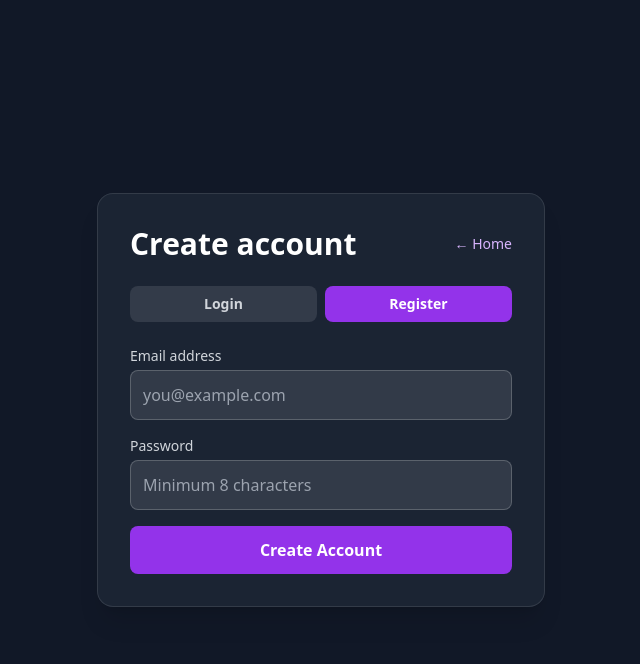
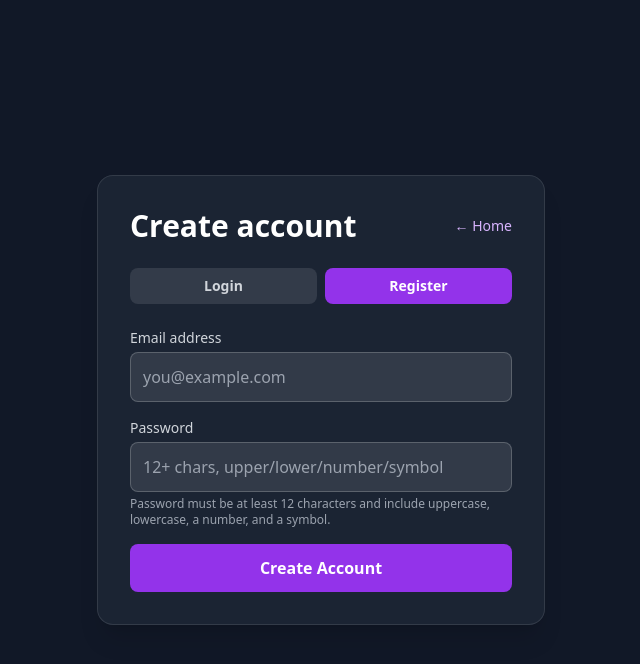
Before and after one commit to karthikurao/Voyara, a Next.js app: page /login in a window 1280 px wide. Both pictures are taken after a click on the tab "Register". Shown: the top 664 px of the page, without its empty margins (319-959 px from the left). Built offline with nearby package versions, Linux system fonts and the light colour scheme.

Commit message:
Fix register validation and login error handling

```diff
--- a/src/app/api/auth/register/route.js
+++ b/src/app/api/auth/register/route.js
@@ -19,6 +19,12 @@ export async function POST(req) {
     const originError = rejectCrossOrigin(req);
     if (originError) return originError;
 
+    const body = await req.json();
+    const parsed = RegisterSchema.safeParse(body);
+    if (!parsed.success) {
+      return noStoreResponse({ error: 'Invalid payload', details: parsed.error.flatten() }, { status: 400 });
+    }
+
     const ip = req.headers.get('x-forwarded-for')?.split(',')[0]?.trim() || 'unknown';
     const limit = rateLimit(`register:${ip}`, { limit: 5, windowMs: 60 * 60 * 1000 });
     if (!limit.allowed) {
@@ -26,12 +32,6 @@ export async function POST(req) {
         { error: 'Too many registration attempts. Please try again later.' },
         { status: 429, headers: { 'Retry-After': String(limit.retryAfterSeconds) } }
       );
-    }
-
-    const body = await req.json();
-    const parsed = RegisterSchema.safeParse(body);
-    if (!parsed.success) {
-      return noStoreResponse({ error: 'Invalid payload', details: parsed.error.flatten() }, { status: 400 });
     }
 
     const { email, password } = parsed.data;
--- a/src/app/login/page.js
+++ b/src/app/login/page.js
@@ -32,7 +32,16 @@ export default function LoginPage() {
       });
       const data = await res.json();
       if (!res.ok) {
-        throw new Error(data?.error || 'Request failed');
+        const detailMessages = [];
+        const issues = data?.details?.fieldErrors;
+        if (issues) {
+          for (const [field, messages] of Object.entries(issues)) {
+            if (Array.isArray(messages) && messages.length > 0) {
+              detailMessages.push(`${field}: ${messages[0]}`);
+            }
+          }
+        }
+        throw new Error(detailMessages.length > 0 ? detailMessages.join(' | ') : data?.error || 'Request failed');
       }
 
       if (data?.token) {
@@ -79,7 +88,7 @@ export default function LoginPage() {
           </button>
         </div>
 
-        <form onSubmit={handleSubmit} className="space-y-4">
+        <form onSubmit={handleSubmit} className="space-y-4" suppressHydrationWarning>
           <div>
             <label htmlFor="email" className="block text-sm font-medium text-gray-300 mb-1">Email address</label>
             <input
@@ -88,7 +97,8 @@ export default function LoginPage() {
               value={email}
               onChange={(e) => setEmail(e.target.value)}
               required
-              autoComplete="email"
+              autoComplete={mode === 'login' ? 'email' : 'username'}
+              suppressHydrationWarning
               className="w-full bg-white/10 text-white p-3 rounded-lg border border-white/20 focus:ring-2 focus:ring-purple-500 outline-none"
               placeholder="you@example.com"
             />
@@ -102,10 +112,17 @@ export default function LoginPage() {
               value={password}
               onChange={(e) => setPassword(e.target.value)}
               required
-              minLength={8}
+              minLength={12}
+              autoComplete={mode === 'login' ? 'current-password' : 'new-password'}
+              suppressHydrationWarning
               className="w-full bg-white/10 text-white p-3 rounded-lg border border-white/20 focus:ring-2 focus:ring-purple-500 outline-none"
-              placeholder="Minimum 8 characters"
+              placeholder={mode === 'login' ? 'Enter your password' : '12+ chars, upper/lower/number/symbol'}
             />
+            {mode === 'register' && (
+              <p className="mt-1 text-xs text-gray-400">
+                Password must be at least 12 characters and include uppercase, lowercase, a number, and a symbol.
+              </p>
+            )}
           </div>
 
           {error && (
```
